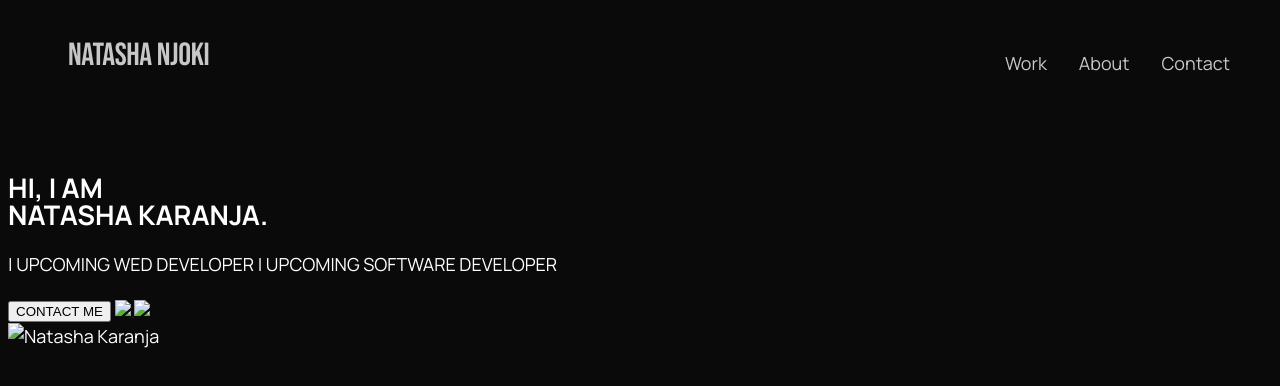
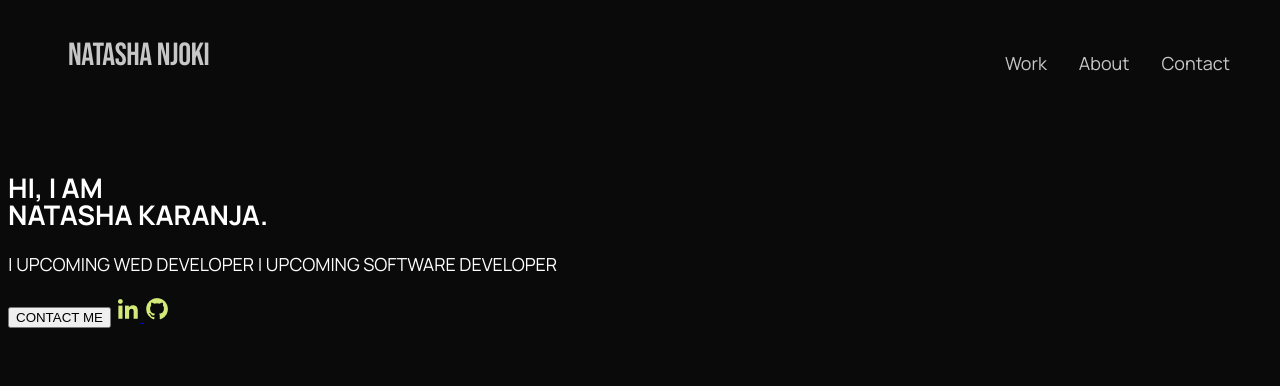
Before and after one commit to Natasha-nj-k/Natasha-portfolio-, a website: page home.html in a window 1280 px wide. Drawn offline with Linux system fonts and the light colour scheme; a web font is replaced by a local one.

Commit message:
removed image

```diff
--- a/home.html
+++ b/home.html
@@ -47,7 +47,7 @@
             target="_blank"
             class="icon"
           >
-            <img src="./images/linkedin..png" />
+            <img src="./images/bxl-linkedin.svg.png" />
           </a>
 
           <a
@@ -55,12 +55,8 @@
             target="_blank"
             class="icon"
           >
-            <img src="./images/github logo.png" />
+            <img src="./images/bxl-github.svg.png" />
           </a>
-        </div>
-
-        <div class="photo">
-          <img src="./images/me.jpg" alt="Natasha Karanja" />
         </div>
       </section>
     </main>
```
